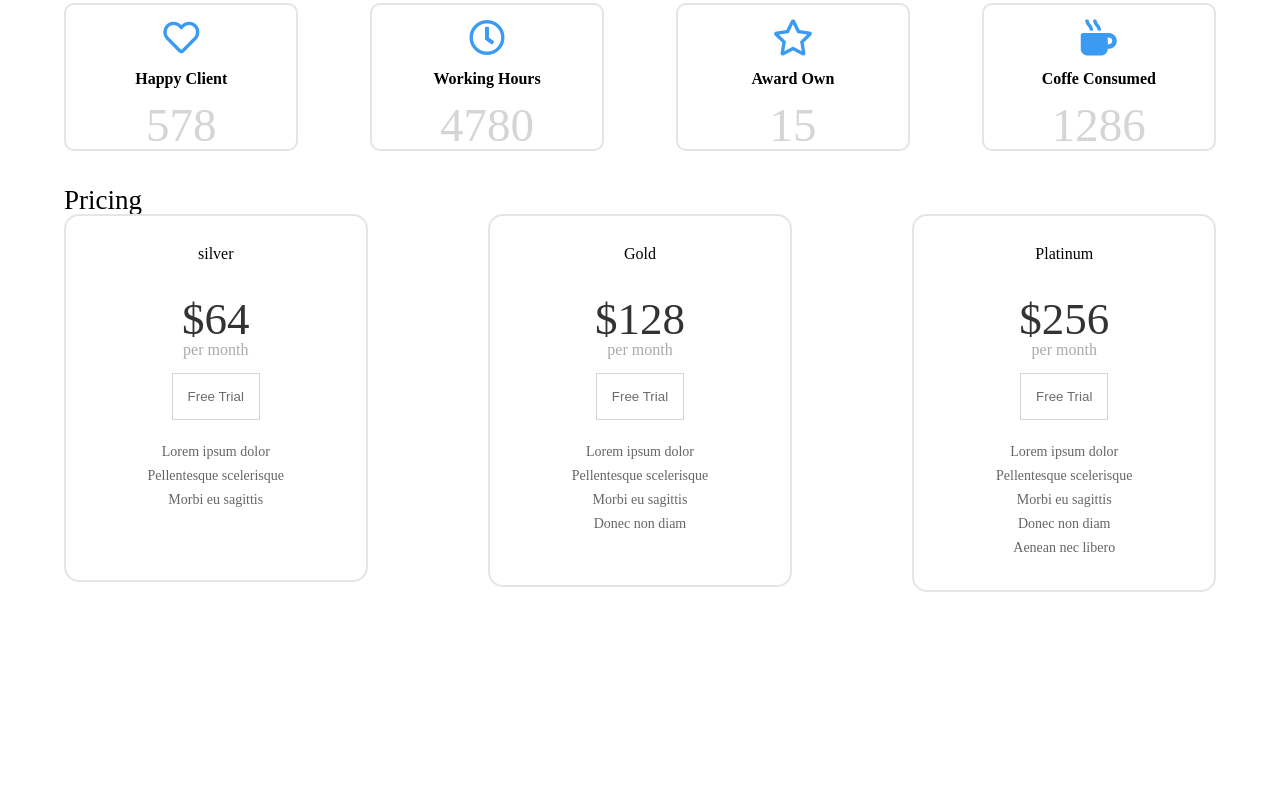
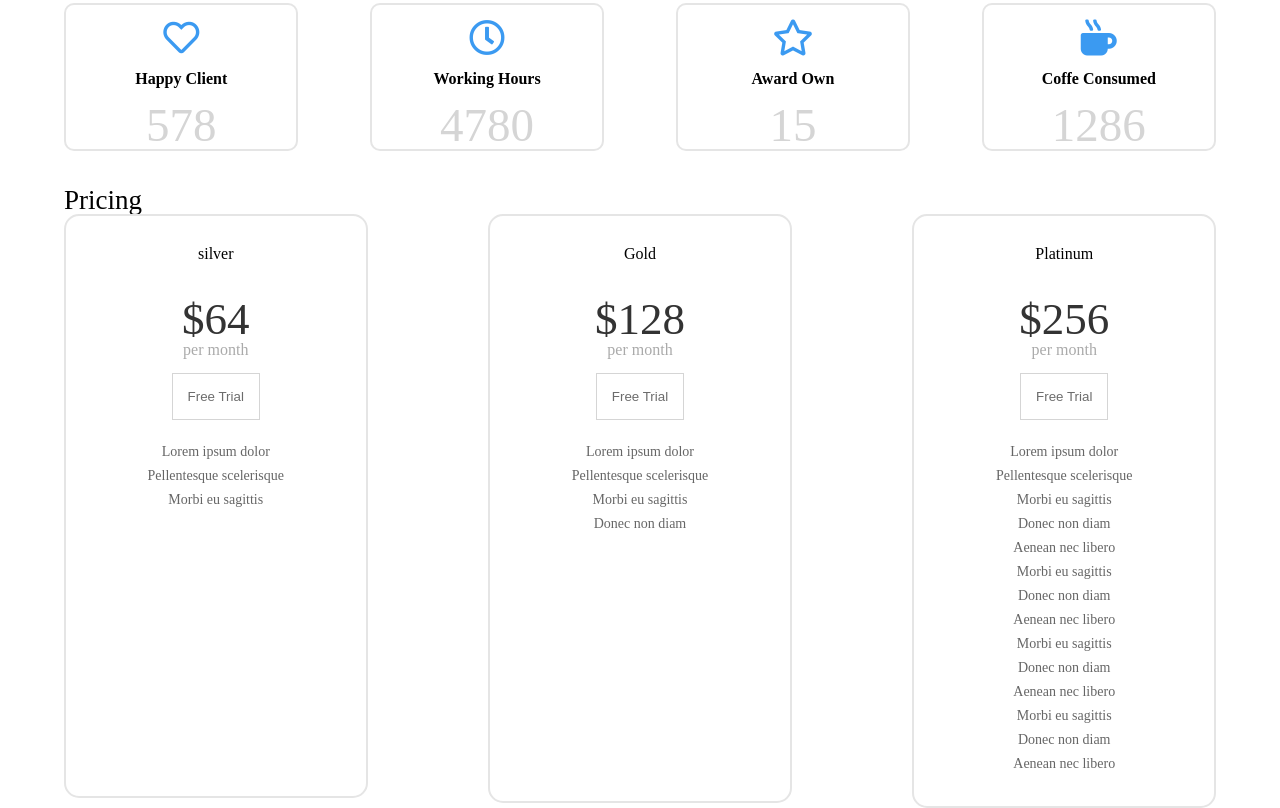
Before and after one commit to riplan07/portfoliio.github.io, a plain HTML site: page portfolio.github.io/index.html in a window 1280 px wide. Shown: the part 1154-1962 px from the top of the page. Before the commit the page ends 1746 px from the top, so only its background shows below. Drawn offline with Linux system fonts and the light colour scheme.

Commit message:
ui change

```diff
--- a/portfolio.github.io/index.html
+++ b/portfolio.github.io/index.html
@@ -233,6 +233,15 @@
                                     <p class="pricing-row">Morbi eu sagittis</p>
                                     <p class="pricing-row">Donec non diam</p>
                                     <p class="pricing-row">Aenean nec libero</p>
+                                    <p class="pricing-row">Morbi eu sagittis</p>
+                                    <p class="pricing-row">Donec non diam</p>
+                                    <p class="pricing-row">Aenean nec libero</p>
+                                    <p class="pricing-row">Morbi eu sagittis</p>
+                                    <p class="pricing-row">Donec non diam</p>
+                                    <p class="pricing-row">Aenean nec libero</p>
+                                    <p class="pricing-row">Morbi eu sagittis</p>
+                                    <p class="pricing-row">Donec non diam</p>
+                                    <p class="pricing-row">Aenean nec libero</p>
                                 </div>
 
                             </div>
--- a/portfolio.github.io/style.css
+++ b/portfolio.github.io/style.css
@@ -84,10 +84,6 @@ table {
 {
     color:#007cec;
     font-size:45px;
-}
-.nav-bar ul
-{
-
 }
 .nav-bar ul li
 {
```
